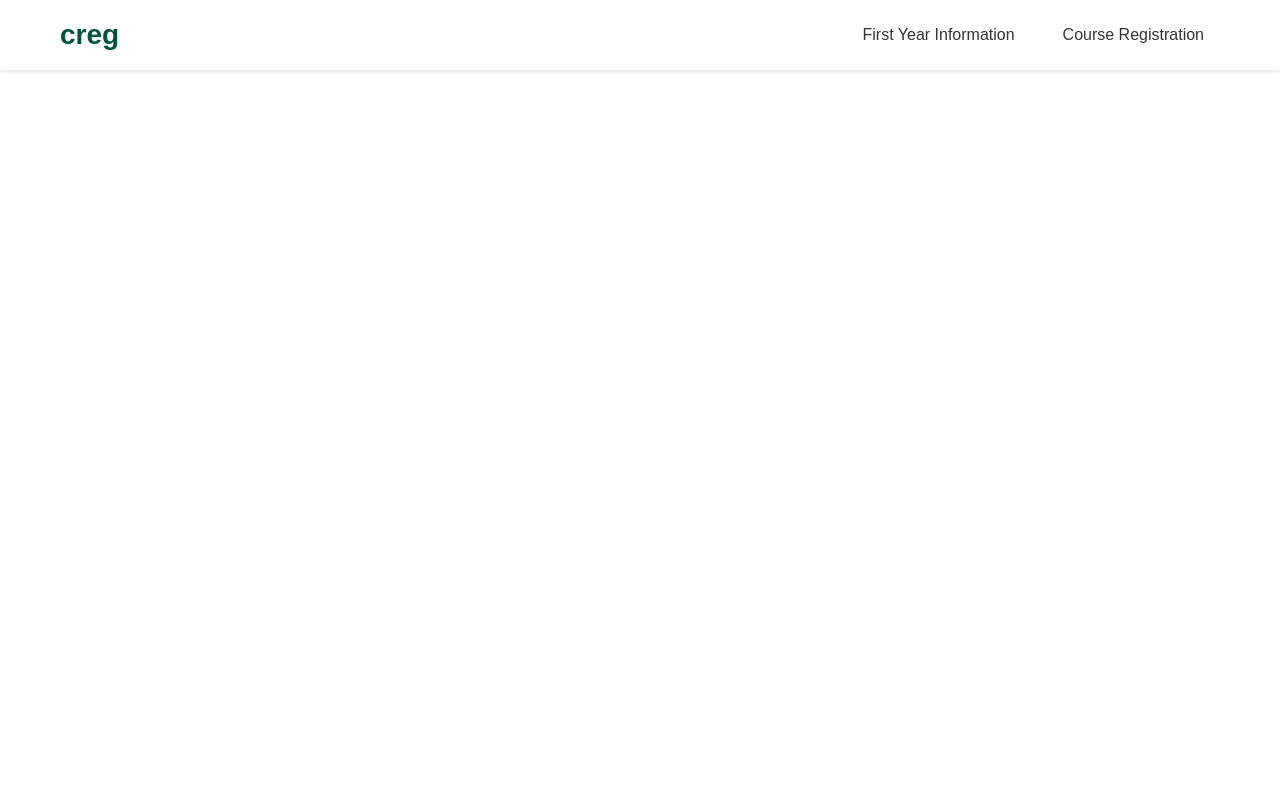
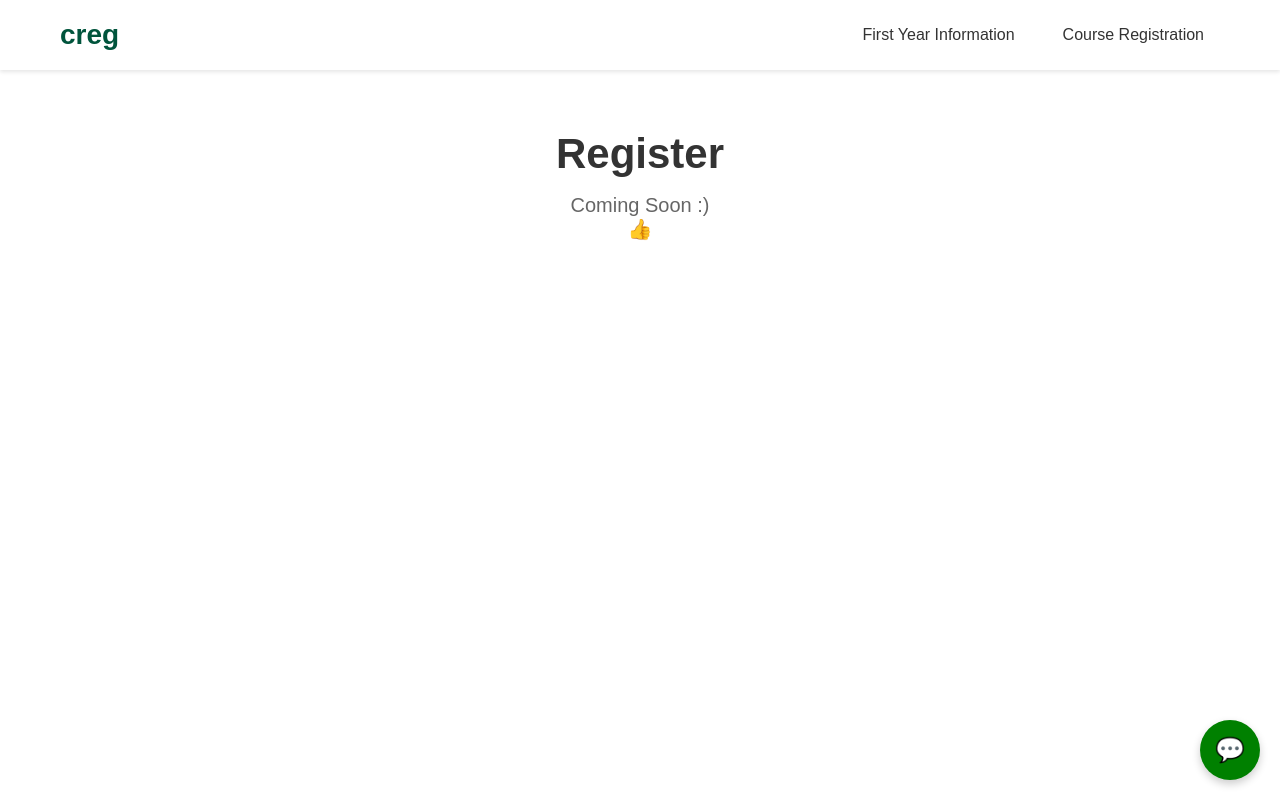
Before and after one commit to tomayyeung/c-reg, a Next.js app in the folder web/: page /register in a window 1280 px wide. Built offline with nearby package versions, Linux system fonts and the light colour scheme.

Commit message:
Improve chatbot appearance, add it to all pages

```diff
--- a/web/app/first-years/major-requirements/page.tsx
+++ b/web/app/first-years/major-requirements/page.tsx
@@ -1,11 +1,13 @@
 import Link from "next/link";
-import Header from "../../../components/Header";
+import Header from "@/components/Header";
+import ChatBot from "@/components/ChatBot";
 import styles from "../page.module.css";
 
 export default function MajorRequirements() {
   return (
     <>
       <Header />
+      <ChatBot />
 
       <div className={styles.container}>
         <div className={styles.main}>
--- a/web/app/first-years/page.tsx
+++ b/web/app/first-years/page.tsx
@@ -1,11 +1,13 @@
 import Link from "next/link";
-import Header from "../../components/Header";
+import Header from "@/components/Header";
+import ChatBot from "@/components/ChatBot";
 import styles from "./page.module.css";
 
 export default function FirstYears() {
   return (
     <>
       <Header />
+      <ChatBot />
 
       <div className={styles.container}>
         <div className={styles.main}>
--- a/web/app/first-years/university-requirements/page.tsx
+++ b/web/app/first-years/university-requirements/page.tsx
@@ -1,11 +1,13 @@
 import Link from "next/link";
-import Header from "../../../components/Header";
+import Header from "@/components/Header";
+import ChatBot from "@/components/ChatBot";
 import styles from "../page.module.css";
 
 export default function GraduationRequirements() {
   return (
     <>
       <Header />
+      <ChatBot />
 
       <div className={styles.container}>
         <div className={styles.main}>
--- a/web/app/layout.tsx
+++ b/web/app/layout.tsx
@@ -1,6 +1,7 @@
 import "./globals.css";
 import styles from "./page.module.css";
 import type { Metadata } from "next";
+import { ChatProvider } from "../context/ChatContext";
 
 export const metadata: Metadata = {
   title: 'creg',
@@ -17,7 +18,7 @@ export default function RootLayout({
       <body>
         <div className={styles.page}>
           <main>
-            {children}
+            <ChatProvider>{children}</ChatProvider>
           </main>
         </div>
       </body>
--- a/web/app/page.tsx
+++ b/web/app/page.tsx
@@ -1,11 +1,13 @@
 import Link from "next/link";
+import Header from "@/components/Header";
+import ChatBot from "@/components/ChatBot";
 import styles from "./page.module.css";
-import Header from "../components/Header";
 
 export default function Home() {
   return (
     <>
       <Header />
+      <ChatBot />
 
       <div className={styles.container}>
         <div className={styles.main}>
--- a/web/app/register/page.tsx
+++ b/web/app/register/page.tsx
@@ -1,12 +1,23 @@
-import Header from "../../components/Header";
+import Header from "@/components/Header";
+import ChatBot from "@/components/ChatBot";
+import styles from "../first-years/page.module.css";
 
 export default function Register() {
   return (
     <>
       <Header />
+      <ChatBot />
 
-      <div>
-
+      <div className={styles.container}>
+        <div className={styles.main}>
+          <div className={styles.hero}>
+            <h1 className={styles.title}>Register</h1>
+            <p className={styles.subtitle}>
+              Coming Soon :)
+              <br></br> 👍
+            </p>
+          </div>
+        </div>
       </div>
     </>
   );
--- a/web/components/ChatBot.tsx
+++ b/web/components/ChatBot.tsx
@@ -1,55 +1,46 @@
-"use client"
+"use client";
 
-import { useState, useRef, useEffect } from "react"
-
-interface Message {
-  id: string;
-  role: 'user' | 'assistant';
-  content: string;
-}
+import { useState, useRef, useEffect } from "react";
+import { useChat } from "../context/ChatContext";
 
 export default function ChatBot() {
-  const [isOpen, setIsOpen] = useState(false)
-  const [messages, setMessages] = useState<Message[]>([])
-  const [input, setInput] = useState("")
-  const [isLoading, setIsLoading] = useState(false)
-  const messagesEndRef = useRef<HTMLDivElement>(null)
+  const [isOpen, setIsOpen] = useState(false);
+  const [input, setInput] = useState("");
+  const [isLoading, setIsLoading] = useState(false);
+  const messagesEndRef = useRef<HTMLDivElement>(null);
 
-  // Debug: Log messages when they change
-  useEffect(() => {
-    console.log("Current messages:", messages);
-  }, [messages]);
+  const { messages, addMessage } = useChat();
 
   // Scroll to bottom of messages when new message is added
   useEffect(() => {
     if (messagesEndRef.current) {
-      messagesEndRef.current.scrollIntoView({ behavior: "smooth" })
+      messagesEndRef.current.scrollIntoView({ behavior: "smooth" });
     }
-  }, [messages])
+  }, [messages]);
 
   const toggleChat = () => {
-    setIsOpen(!isOpen)
-  }
+    setIsOpen(!isOpen);
+  };
 
   const handleInputChange = (e: React.ChangeEvent<HTMLInputElement>) => {
-    setInput(e.target.value)
-  }
+    setInput(e.target.value);
+  };
 
   const handleSubmit = async (e: React.FormEvent) => {
-    e.preventDefault()
-    if (!input.trim()) return
+    e.preventDefault();
+    if (!input.trim()) return;
 
     // Create a new user message
-    const userMessage: Message = {
+    const userMessage = {
       id: crypto.randomUUID(),
-      role: 'user',
-      content: input
-    }
+      role: "user" as const,
+      content: input,
+    };
 
-    // Update messages with the new user message
-    setMessages((prev) => [...prev, userMessage])
-    setInput("") // Clear input
-    setIsLoading(true)
+    // Add the user message to the global state
+    addMessage(userMessage);
+    setInput(""); // Clear input
+    setIsLoading(true);
 
     try {
       // Send message to API
@@ -59,31 +50,31 @@ export default function ChatBot() {
           "Content-Type": "application/json",
         },
         body: JSON.stringify({
-          messages: [...messages, userMessage]
+          messages: [...messages, userMessage],
         }),
-      })
+      });
 
       if (!response.ok) {
-        throw new Error(`API responded with status ${response.status}`)
+        throw new Error(`API responded with status ${response.status}`);
       }
 
       // Parse the response
-      const responseData = await response.json()
-      console.log("Chat finished with message:", responseData);
+      const responseData = await response.json();
 
-      // Add the assistant's response to the messages
-      setMessages((prev) => [...prev, {
+      // Add the assistant's response to the global state
+      addMessage({
         id: responseData.id || crypto.randomUUID(),
-        role: responseData.role || 'assistant',
-        content: responseData.content
-      }])
+        role: "assistant",
+        content: responseData.content,
+      });
     } catch (err) {
-      console.error("Chat error:", err)
+      console.error("Chat error:", err);
     } finally {
-      setIsLoading(false)
+      setIsLoading(false);
     }
-  }
+  };
 
+  // Styles for the chat bot
   const chatBotStyles = {
     container: {
       position: "fixed" as const,
@@ -98,7 +89,7 @@ export default function ChatBot() {
       width: "60px",
       height: "60px",
       borderRadius: "50%",
-      backgroundColor: "#0070f3",
+      backgroundColor: "#008000",
       color: "white",
       display: "flex",
       justifyContent: "center",
@@ -121,7 +112,7 @@ export default function ChatBot() {
     },
     header: {
       padding: "15px",
-      backgroundColor: "#0070f3",
+      backgroundColor: "#008000",
       color: "white",
       fontWeight: "bold",
       borderTopLeftRadius: "10px",
@@ -166,29 +157,33 @@ export default function ChatBot() {
     sendButton: {
       marginLeft: "10px",
       padding: "10px 15px",
-      backgroundColor: "#0070f3",
+      backgroundColor: "#008000",
       color: "white",
       border: "none",
       borderRadius: "20px",
       cursor: "pointer",
     },
-  }
+  };
 
   return (
     <div style={chatBotStyles.container}>
       {isOpen && (
         <div style={chatBotStyles.chatWindow}>
-          <div style={chatBotStyles.header}>Chat Assistant</div>
+          <div style={chatBotStyles.header}>creg Chatbot</div>
           <div style={chatBotStyles.messagesContainer}>
             {messages.length === 0 && (
-              <div style={{ textAlign: "center", color: "#666", margin: "20px 0" }}>How can I help you today?</div>
+              <div style={{ textAlign: "center", color: "#666", margin: "20px 0" }}>
+                How can I help you today?
+              </div>
             )}
             {messages.map((message) => (
               <div
                 key={message.id}
                 style={{
                   ...chatBotStyles.message,
-                  ...(message.role === "user" ? chatBotStyles.userMessage : chatBotStyles.botMessage),
+                  ...(message.role === "user"
+                    ? chatBotStyles.userMessage
+                    : chatBotStyles.botMessage),
                 }}
               >
                 {message.content}
@@ -214,9 +209,13 @@ export default function ChatBot() {
           </form>
         </div>
       )}
-      <button onClick={toggleChat} style={chatBotStyles.chatButton} aria-label={isOpen ? "Close chat" : "Open chat"}>
+      <button
+        onClick={toggleChat}
+        style={chatBotStyles.chatButton}
+        aria-label={isOpen ? "Close chat" : "Open chat"}
+      >
         {isOpen ? "×" : "💬"}
       </button>
     </div>
-  )
+  );
 }
--- a/web/components/lib/utils.ts
+++ /dev/null
@@ -1,6 +0,0 @@
-import { type ClassValue, clsx } from "clsx";
-import { twMerge } from "tailwind-merge";
-
-export function cn(...inputs: ClassValue[]) {
-  return twMerge(clsx(inputs));
-}
--- /dev/null
+++ b/web/context/ChatContext.tsx
@@ -0,0 +1,43 @@
+"use client";
+
+import React, { createContext, useContext, useState, ReactNode } from "react";
+
+interface Message {
+  id: string;
+  role: "user" | "assistant";
+  content: string;
+}
+
+interface ChatContextType {
+  messages: Message[];
+  addMessage: (message: Message) => void;
+  clearMessages: () => void;
+}
+
+const ChatContext = createContext<ChatContextType | undefined>(undefined);
+
+export const ChatProvider = ({ children }: { children: ReactNode }) => {
+  const [messages, setMessages] = useState<Message[]>([]);
+
+  const addMessage = (message: Message) => {
+    setMessages((prev) => [...prev, message]);
+  };
+
+  const clearMessages = () => {
+    setMessages([]);
+  };
+
+  return (
+    <ChatContext.Provider value={{ messages, addMessage, clearMessages }}>
+      {children}
+    </ChatContext.Provider>
+  );
+};
+
+export const useChat = () => {
+  const context = useContext(ChatContext);
+  if (!context) {
+    throw new Error("useChat must be used within a ChatProvider");
+  }
+  return context;
+};
```
Also changed, not shown: web/app/chatbot/page.tsx (deleted, +0 -32 lines).
